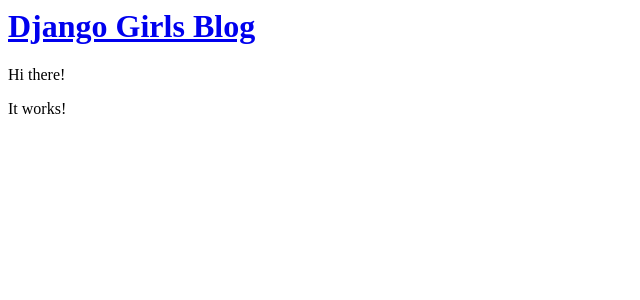
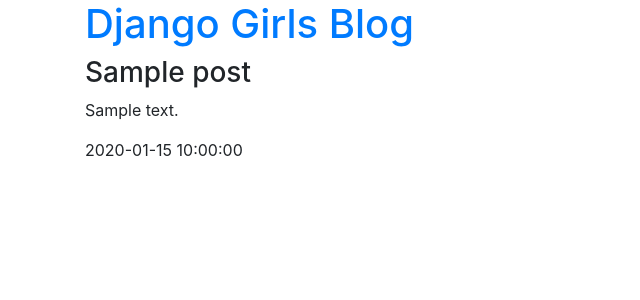
Before and after one commit to kajamiko/django_girls_demo, a Python web app: template blog/templates/blog/post_list.html in a window 1280 px wide. Shown: the top 300 px of the page, without its empty margins (0-640 px from the left). Run offline with Jinja, Linux system fonts and the light colour scheme; the template is opened without the code that fills it: most values are stand-ins (such as "Sample title", 1, 10 or a date in 2020); some libraries are stand-ins or nearby versions.

Commit message:
Added some actual posts and displayed them on a site

```diff
--- a/blog/templates/blog/post_list.html
+++ b/blog/templates/blog/post_list.html
@@ -1,16 +1,25 @@
 <html>
 <head>
-	<script src="https://code.jquery.com/jquery-3.3.1.slim.min.js" integrity="sha384-q8i/X+965DzO0rT7abK41JStQIAqVgRVzpbzo5smXKp4YfRvH+8abtTE1Pi6jizo" crossorigin="anonymous"></script>
-<script src="https://cdnjs.cloudflare.com/ajax/libs/popper.js/1.14.3/umd/popper.min.js" integrity="sha384-ZMP7rVo3mIykV+2+9J3UJ46jBk0WLaUAdn689aCwoqbBJiSnjAK/l8WvCWPIPm49" crossorigin="anonymous"></script>
-<script src="https://stackpath.bootstrapcdn.com/bootstrap/4.1.3/js/bootstrap.min.js" integrity="sha384-ChfqqxuZUCnJSK3+MXmPNIyE6ZbWh2IMqE241rYiqJxyMiZ6OW/JmZQ5stwEULTy" crossorigin="anonymous"></script>
+<link rel="stylesheet" href="https://maxcdn.bootstrapcdn.com/bootstrap/4.0.0/css/bootstrap.min.css" integrity="sha384-Gn5384xqQ1aoWXA+058RXPxPg6fy4IWvTNh0E263XmFcJlSAwiGgFAW/dAiS6JXm" crossorigin="anonymous">
 </head>
 <body>
+			<div class="container">
 
- <div>
             <h1><a href="/">Django Girls Blog</a></h1>
-        </div>
 
-    <p>Hi there!</p>
-    <p>It works!</p>
+        <ul class="list-unstyled">
+
+        	{% for post in posts %}
+        	<li>
+        		<div>
+        	<h3>{{ post.title }}</h3>
+        	<p>{{ post.text }}</p>
+        	<p>{{ post.created_date }}</p>
+        		</div>
+
+        	</li>
+        	{% endfor %}
+        </ul>
+    </div>
 </body>
 </html>
```
Also changed, not shown: blog/views.py (+9 -1 lines), db.sqlite3.
